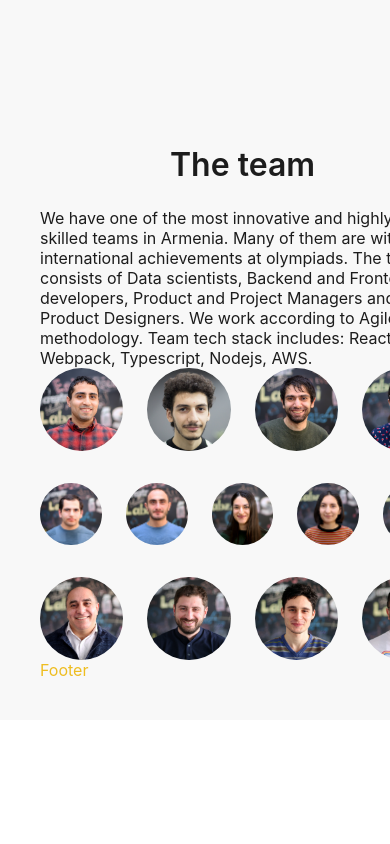
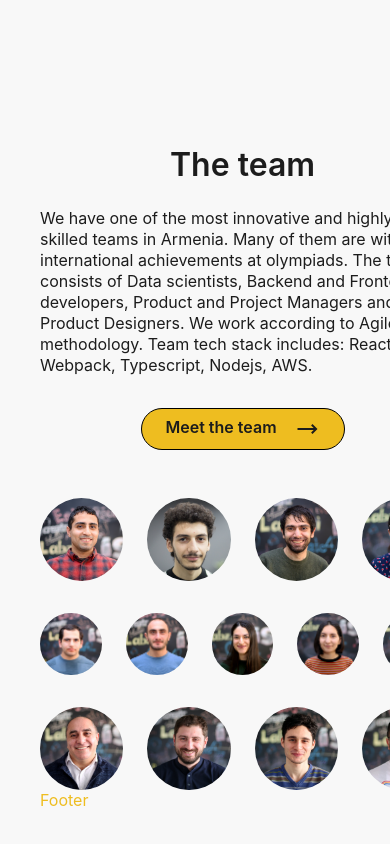
Before and after one commit to hilearn/website, a Next.js app: page / in a window 390 px wide. Shown: the part 1259-2103 px from the top of the page. Before the commit the page ends 1979 px from the top, so only its background shows below. Built offline with nearby package versions, Linux system fonts and the light colour scheme.

Commit message:
complete team block without responsivenes

```diff
--- a/src/components/Home/Team.tsx
+++ b/src/components/Home/Team.tsx
@@ -1,6 +1,7 @@
 import styled from "styled-components";
 import members, { Member } from "../../utils/constants/members";
 import BlockTitle from "../common/BlockTitle";
+import Button from "../common/Button";
 import RoundedImage from "../common/RoundedImage";
 import Typography from "../common/Typography";
 
@@ -15,6 +16,7 @@ const ImagesContainer = styled.div`
   display: grid;
   justify-content: center;
   grid-gap: 32px;
+  margin-top: 48px;
 `;
 
 const Section = styled.div`
@@ -23,15 +25,25 @@ const Section = styled.div`
   grid-gap: 24px;
 `;
 
+const StyledTypography = styled(Typography)`
+  font-size: 16px;
+  font-weight: 400;
+  line-height: 21px;
+  margin-bottom: 32px;
+`;
+
 const Team = () => {
   return (
     <>
       <BlockTitle text="The team" />
-      <Typography>
+      <StyledTypography>
         We have one of the most innovative and highly-skilled teams in Armenia. Many of them are with international achievements at olympiads.
         The team consists of Data scientists, Backend and Frontend developers, Product and Project Managers and Product Designers.
         We work according to Agile methodology. Team tech stack includes: React JS, Webpack, Typescript, Nodejs, AWS.
-      </Typography>
+      </StyledTypography>
+      <Button>
+        Meet the team
+      </Button>
       <ImagesContainer>
         {getMembersArray(members).map((section, i) => (
           <Section key={i}>
--- /dev/null
+++ b/src/components/common/Button.tsx
@@ -0,0 +1,38 @@
+import Image from "next/image";
+import { ReactNode } from "react";
+import styled from "styled-components";
+
+import arrow from '../../../public/images/long_right.svg'
+import Typography from "./Typography";
+
+interface ComponentProps {
+  children: ReactNode;
+}
+
+const StyledButton = styled.button`
+  background-color: ${({ theme }) => theme.colors.primary};
+  border-radius: 24px;
+  padding: 8px 24px;
+  border: 1px solid #000000;
+  display: flex;
+`;
+
+const StyledTypography = styled(Typography)`
+  font-size: 16px;
+  font-weight: 600;
+  line-height: 21px;
+  margin-right: 18px;
+`;
+
+const Button = ({ children }: ComponentProps) => {
+  return (
+    <StyledButton>
+      <StyledTypography>
+        {children}
+      </StyledTypography>
+      <Image src={arrow} alt="" />
+    </StyledButton>
+  );
+};
+
+export default Button;
```
Also changed, not shown: public/images/long_right.svg (added).
